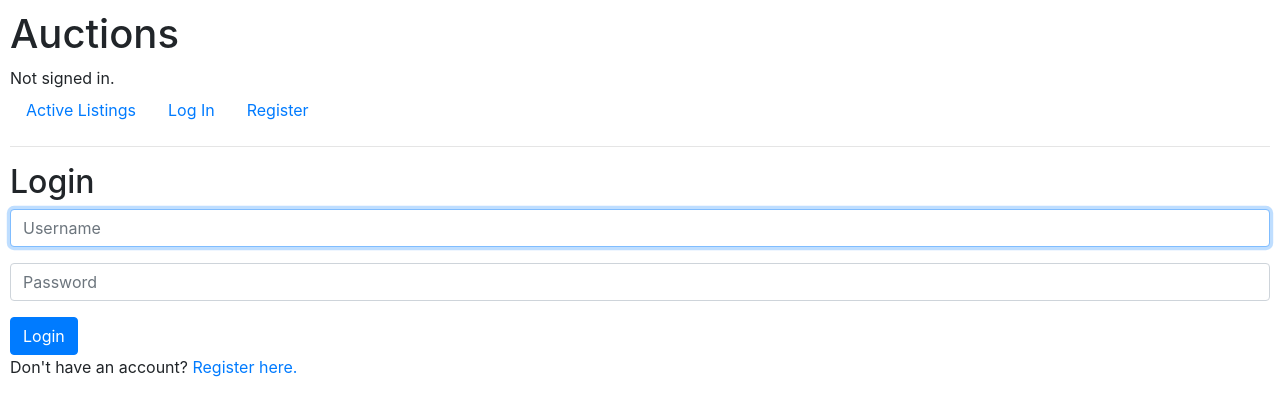
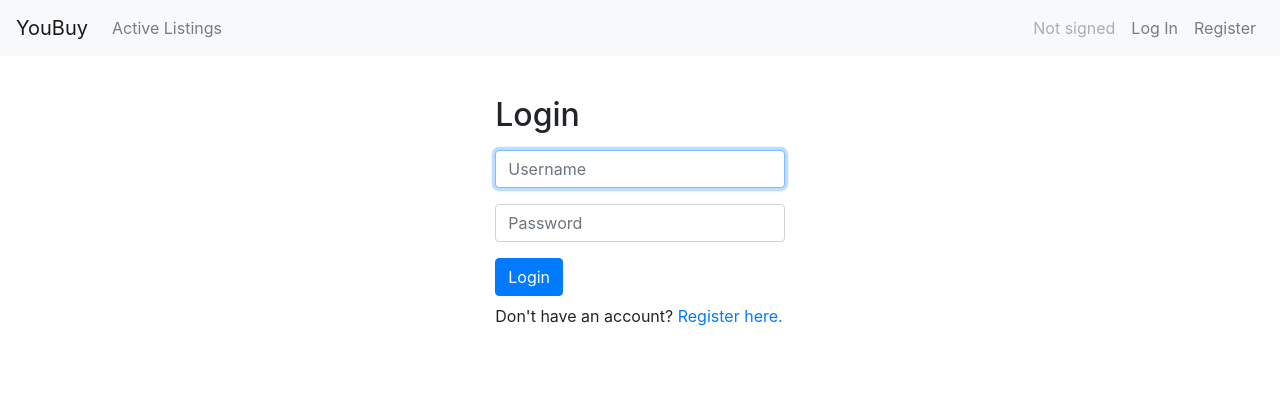
Before and after one commit to caterpilerr/CS50WebProgramming, a Django app: page /login in a window 1280 px wide. Shown: the top 416 px of the page. Run offline with Django 3.2, Linux system fonts and the light colour scheme; some libraries are stand-ins or nearby versions.

Commit message:
commerce layout edit

```diff
--- a/commerce/auctions/static/auctions/styles.css
+++ b/commerce/auctions/static/auctions/styles.css
@@ -1,3 +1,7 @@
-body {
-    padding: 10px;
+* {
+    box-sizing: border-box;
 }
+
+.navbar {
+    --heightNav: .navbar.width;
+}
--- a/commerce/auctions/templates/auctions/layout.html
+++ b/commerce/auctions/templates/auctions/layout.html
@@ -2,29 +2,32 @@
 
 <!DOCTYPE html>
 <html lang="en">
+
 <head>
     <title>{% block title %}Auctions{% endblock %}</title>
-        <link rel="stylesheet" href="https://stackpath.bootstrapcdn.com/bootstrap/4.4.1/css/bootstrap.min.css" integrity="sha384-Vkoo8x4CGsO3+Hhxv8T/Q5PaXtkKtu6ug5TOeNV6gBiFeWPGFN9MuhOf23Q9Ifjh" crossorigin="anonymous">
+    <meta name="viewport" content="width=device-width, initial-scale=1">
+    <link rel="stylesheet" href="https://stackpath.bootstrapcdn.com/bootstrap/4.4.1/css/bootstrap.min.css"
+        integrity="sha384-Vkoo8x4CGsO3+Hhxv8T/Q5PaXtkKtu6ug5TOeNV6gBiFeWPGFN9MuhOf23Q9Ifjh" crossorigin="anonymous">
     <link href="{% static 'auctions/styles.css' %}" rel="stylesheet">
 </head>
+
 <body>
-        <h1>Auctions</h1>
-        <div>
-            {% if user.is_authenticated %}
-                Signed in as <strong>{{ user.username }}</strong>.
-            {% else %}
-                Not signed in.
-            {% endif %}
-        </div>
-        <ul class="nav">
+    <header class="navbar navbar-expand navbar-light bg-light">
+            <a class="navbar-brand" href="">YouBuy</a>
+            <ul class="navbar-nav mr-auto">
                 <li class="nav-item">
                     <a class="nav-link" href="{% url 'index' %}">Active Listings</a>
                 </li>
+            </ul>
+            <ul class="navbar-nav">
                 {% if user.is_authenticated %}
                 <li class="nav-item">
                     <a class="nav-link" href="{% url 'logout' %}">Log Out</a>
                 </li>
                 {% else %}
+                <li class="nav-item">
+                    <a class="nav-link disabled" href="#" tabindex="-1" aria-disabled="true">Not signed</a>
+                </li>
                 <li class="nav-item">
                     <a class="nav-link" href="{% url 'login' %}">Log In</a>
                 </li>
@@ -33,8 +36,17 @@
                 </li>
                 {% endif %}
             </ul>
-        <hr>
+    </header>
+    <div class="container-fluid">
+        <div class="row">
+            <div class="col px-3 pt-3">
                 {% block body %}
                 {% endblock %}
+            </div>
+        </div>
+    </div>
+
+
 </body>
+
 </html>
--- a/commerce/auctions/templates/auctions/login.html
+++ b/commerce/auctions/templates/auctions/login.html
@@ -2,23 +2,41 @@
 
 {% block body %}
 
-    <h2>Login</h2>
+{% if messages %}
+{% for message in messages %}
+<div class="container-fluid p-0">
+    <div class="alert {{ message.tags }} alert-dismissible fade show" role="alert">
+        <strong>{{ message }}</strong>
+        <button type="button" class="close" data-dismiss="alert" aria-label="Close">
+            <span aria-hidden="true">&times;</span>
+        </button>
+    </div>
+</div>
+{% endfor %}
+{% endif %}
+<div class="row align-items-center justify-content-center">
+    <div class="col-md-6 col-xl-3 align-self-center mt-4">
+        <div class="mb-3">
+            <h2>Login</h2>
+        </div>
+        <form action="{% url 'login' %}" method="post" autocomplete="off">
+            {% csrf_token %}
 
-    {% if message %}
-        <div>{{ message }}</div>
-    {% endif %}
+            <div class="input-group mb-3">
+                <input autofocus class="form-control" type="text" name="username" placeholder="Username">
+            </div>
+            <div class="input-group mb-3">
+                <input class="form-control" type="password" name="password" placeholder="Password">
+            </div>
+            <input class="btn btn-primary" type="submit" value="Login">
 
-    <form action="{% url 'login' %}" method="post">
-        {% csrf_token %}
-        <div class="form-group">
-            <input autofocus class="form-control" type="text" name="username" placeholder="Username">
+        </form>
+        <div class="mt-2">
+            Don't have an account? <a href="{% url 'register' %}">Register here.</a>
         </div>
-        <div class="form-group">
-            <input class="form-control" type="password" name="password" placeholder="Password">
-        </div>
-        <input class="btn btn-primary" type="submit" value="Login">
-    </form>
+    </div>
+</div>
 
-    Don't have an account? <a href="{% url 'register' %}">Register here.</a>
+
 
 {% endblock %}
```
Also changed, not shown: commerce/auctions/templates/auctions/register.html (+17 -7 lines). Lines whose indentation alone changed are shown as unchanged.
